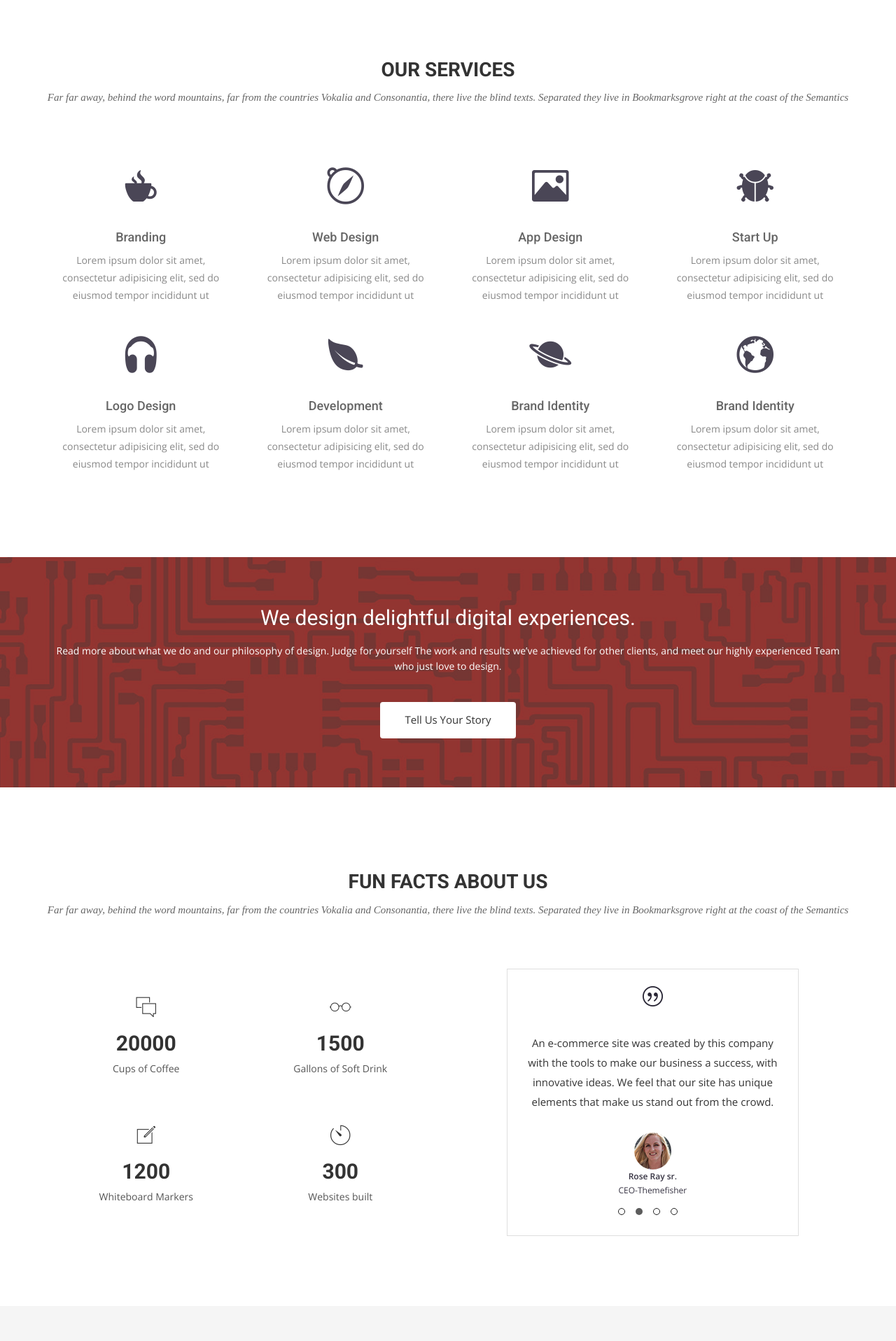
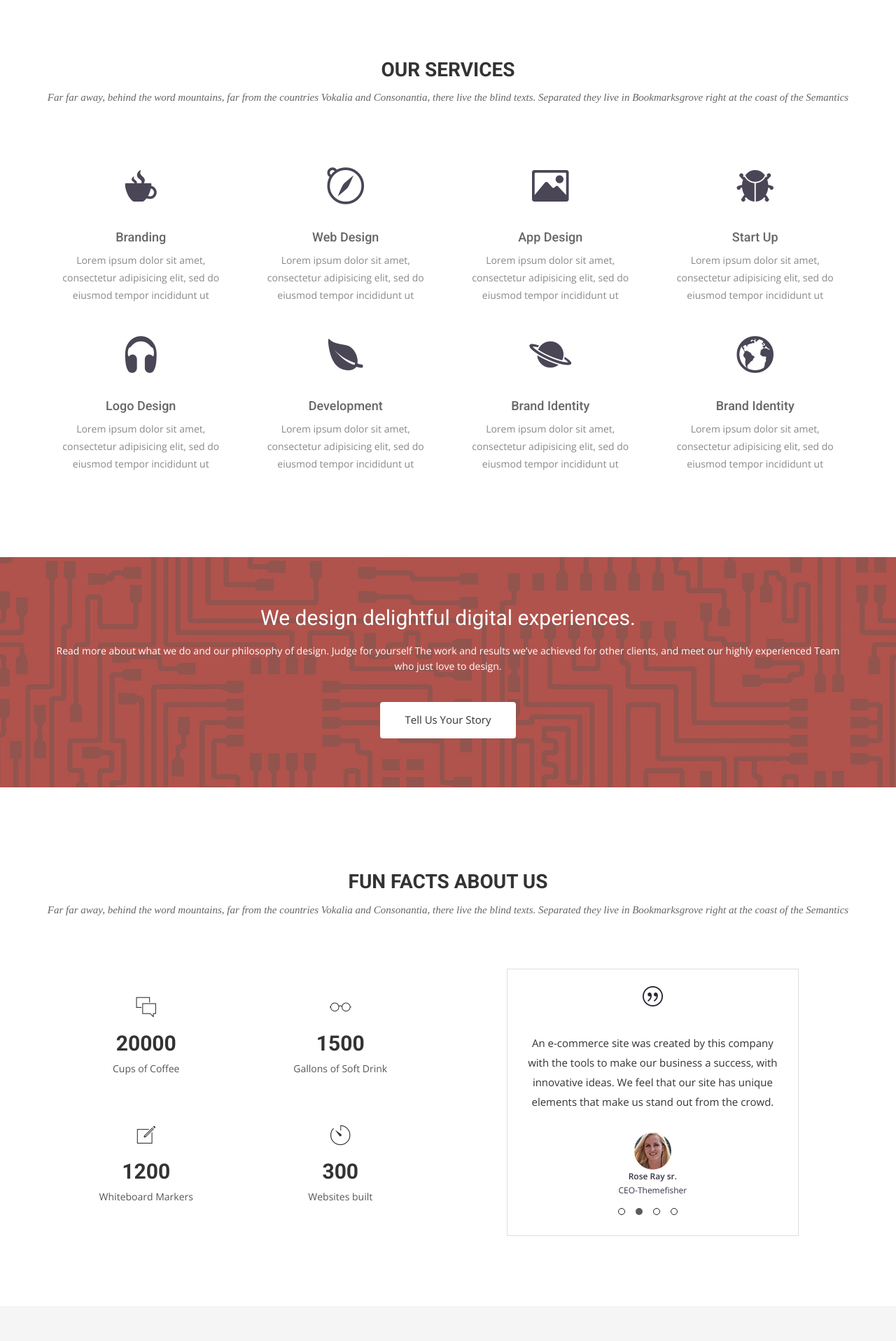
Before and after one commit to cognitionemotionlab/cognitionemotionlab.github.io, a Jekyll site: the page built from index.html, in a window 1280 px wide. Shown: the part 2086-4002 px from the top of the page at 70% size. Built offline with Jekyll 4.4.1, drawn with Linux system fonts in a browser that asks for light colours; nearby versions of some CDN libraries; some web fonts are replaced.

Commit message:
Changed background color for call to action

```diff
--- a/css/airspace.css
+++ b/css/airspace.css
@@ -206,7 +206,7 @@ font header .navbar-default .navbar-nav li a:hover {
   bottom: 0;
   width: 100%;
   height: 100%;
-  background: #1d192c;
+  background: #ADADAD;
   opacity: 0.2;
 }
 #call-to-action h2 {
```
